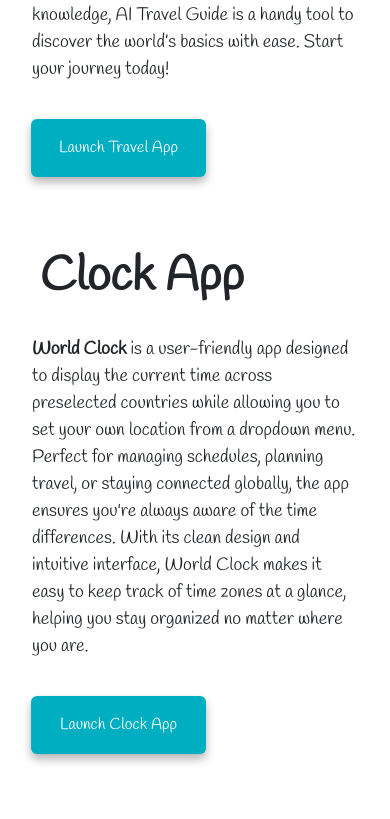
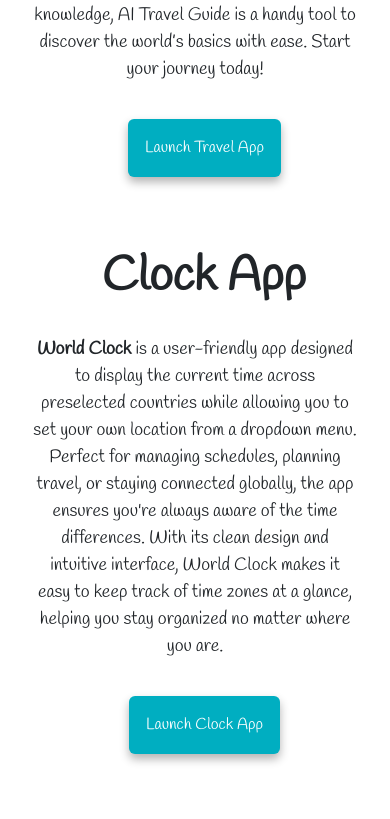
Before and after one commit to malory171/Miss-Malory-s-Portfolio, a website: page index.html in a window 390 px wide. Shown: the part 986-1805 px from the top of the page. Drawn offline with nearby package versions, Linux system fonts and the light colour scheme.

Commit message:
Applied CSS Media Queries

```diff
--- a/CSS/style.css
+++ b/CSS/style.css
@@ -3,6 +3,18 @@
   --secondary-color: #ededed;
   --accent-color: #ffb02e;
   --box-shadow: 0 5px 10px rgba(0, 0, 0, 0.3);
+}
+
+@media (max-width: 768px) {
+  h2.app-info,
+  p.app-info {
+    text-align: center;
+  }
+
+  div.app-launch {
+    display: flex;
+    justify-content: center;
+  }
 }
 
 body {
@@ -125,3 +137,7 @@ a:hover {
 .email-link:hover {
   text-decoration: underline;
 }
+
+footer {
+  text-align: center;
+}
--- a/index.html
+++ b/index.html
@@ -80,6 +80,7 @@
             tool to discover the world’s basics with ease. Start your journey
             today!
           </p>
+          <div class="app-launch">
             <a
               class="btn custom-btn p-3 app-info"
               href="https://miss-malory-s-ai-travel-guide.netlify.app/"
@@ -87,6 +88,7 @@
               target="_blank"
               >Launch Travel App</a
             >
+          </div>
         </div>
       </div>
       <div class="row mt-4 mb-3">
@@ -102,6 +104,7 @@
             to keep track of time zones at a glance, helping you stay organized
             no matter where you are.
           </p>
+          <div class="app-launch">
             <a
               class="btn custom-btn p-3 app-info"
               href="https://miss-malory-s-world-clock.netlify.app/"
@@ -109,6 +112,7 @@
               target="_blank"
               >Launch Clock App</a
             >
+          </div>
         </div>
         <div class="col-md-6 d-none d-md-block">
           <img
@@ -136,6 +140,7 @@
             for both today’s weather and the upcoming days. Perfect for quick,
             accurate updates wherever you are.
           </p>
+          <div class="app-launch">
             <a
               class="btn custom-btn p-3 app-info"
               href="https://miss-malory-s-weather-app.netlify.app/"
@@ -146,10 +151,11 @@
           </div>
         </div>
       </div>
+    </div>
     <footer class="mt-4 mb-4 p-4 d-flex justify-content-center">
       <strong
         >I hope you enjoy using and discovering these tools as much as I enjoyed
-        creating them. Happy exploring! ✈️🌍🌴</strong
+        creating them.<br />Happy exploring! ✈️🌍🌴</strong
       >
     </footer>
   </body>
```
Lines whose indentation alone changed are shown as unchanged.
